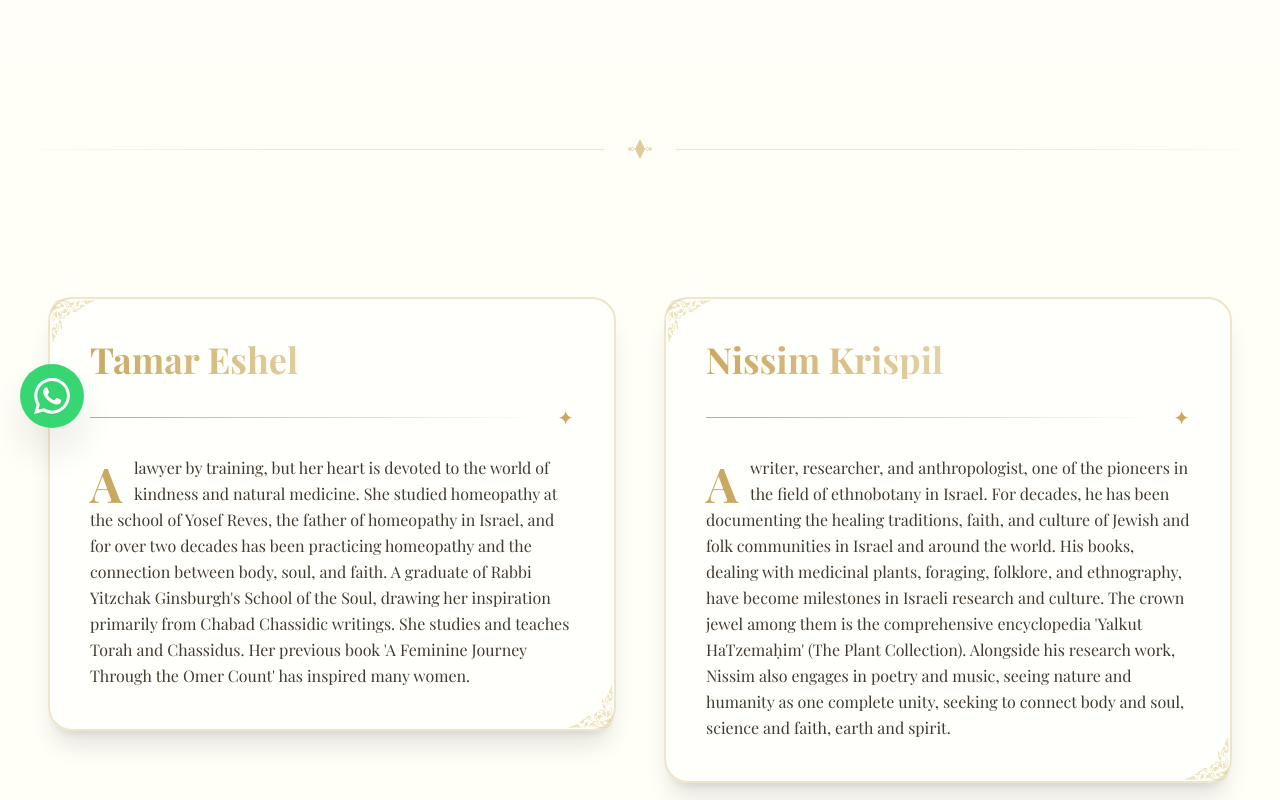
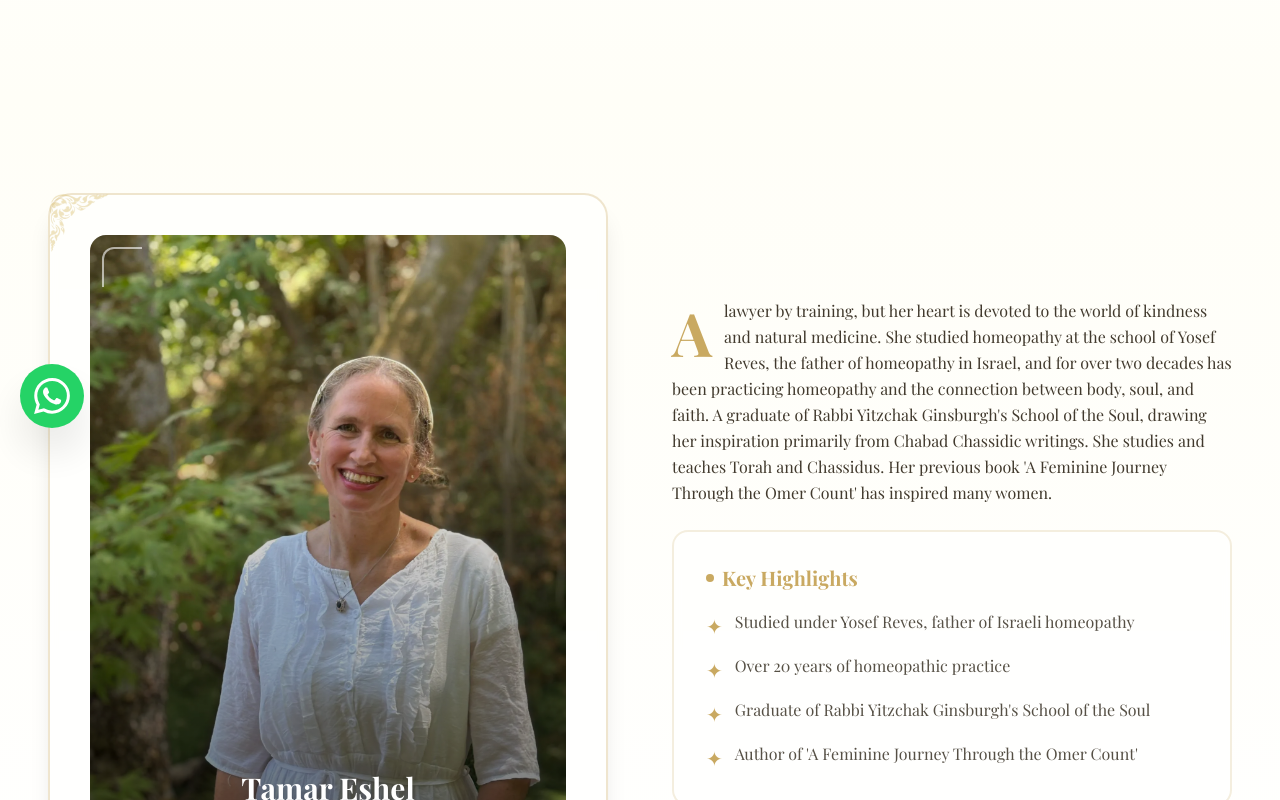
Before and after one commit to itayost/nes-hatamar, a Next.js app: page /en/about in a window 1280 px wide. Shown: the part 340-1140 px from the top of the page. Built offline with nearby package versions, Linux system fonts and the light colour scheme; a web font is replaced by a local one; what tailwindcss-rtl would draw is missing.

Commit message:
Update page.tsx

```diff
--- a/app/[locale]/about/page.tsx
+++ b/app/[locale]/about/page.tsx
@@ -44,64 +44,7 @@ export default async function AboutPage({ params }: { params: Promise<{ locale:
         </div>
       </section>
 
-      <Divider />
-
-      {/* Section 2: Author Cards */}
-      <section className="relative py-20 sm:py-24">
-        <div className="w-full mx-auto px-6 sm:px-8 lg:px-12 max-w-7xl">
-          <div className="grid lg:grid-cols-2 gap-8 lg:gap-12">
-            {/* Tamar Card */}
-            <AnimateOnScroll animation="slideInRight">
-              <div className="relative bg-white/60 backdrop-blur-sm p-8 md:p-10 rounded-3xl shadow-xl border-2 border-gold/30 transition-all duration-300 hover:shadow-2xl hover:border-gold/50">
-                <CornerOrnament position="top-left" size="sm" />
-                <CornerOrnament position="bottom-right" size="sm" />
-
-                <h2 className="text-3xl sm:text-4xl font-bold bg-gradient-to-r from-gold via-gold-light to-gold bg-clip-text text-transparent mb-6">
-                  {t('authorCards.tamar.name')}
-                </h2>
-
-                {/* Decorative divider */}
-                <div className="flex items-center gap-4 mb-6">
-                  <div className="h-px flex-1 bg-gradient-to-r from-gold to-transparent"></div>
-                  <div className="text-gold text-xl">✦</div>
-                </div>
-
-                <div className="prose prose-lg max-w-none text-dark/90 leading-relaxed">
-                  <p className="first-letter:text-5xl first-letter:font-bold first-letter:text-gold first-letter:float-start first-letter:me-3 first-letter:leading-none first-letter:mt-1">
-                    {t('authorCards.tamar.bio')}
-                  </p>
-                </div>
-              </div>
-            </AnimateOnScroll>
-
-            {/* Nissim Card */}
-            <AnimateOnScroll animation="slideInLeft">
-              <div className="relative bg-white/60 backdrop-blur-sm p-8 md:p-10 rounded-3xl shadow-xl border-2 border-gold/30 transition-all duration-300 hover:shadow-2xl hover:border-gold/50">
-                <CornerOrnament position="top-left" size="sm" />
-                <CornerOrnament position="bottom-right" size="sm" />
-
-                <h2 className="text-3xl sm:text-4xl font-bold bg-gradient-to-r from-gold via-gold-light to-gold bg-clip-text text-transparent mb-6">
-                  {t('authorCards.nissim.name')}
-                </h2>
-
-                {/* Decorative divider */}
-                <div className="flex items-center gap-4 mb-6">
-                  <div className="h-px flex-1 bg-gradient-to-r from-gold to-transparent"></div>
-                  <div className="text-gold text-xl">✦</div>
-                </div>
-
-                <div className="prose prose-lg max-w-none text-dark/90 leading-relaxed">
-                  <p className="first-letter:text-5xl first-letter:font-bold first-letter:text-gold first-letter:float-start first-letter:me-3 first-letter:leading-none first-letter:mt-1">
-                    {t('authorCards.nissim.bio')}
-                  </p>
-                </div>
-              </div>
-            </AnimateOnScroll>
-          </div>
-        </div>
-      </section>
-
-      {/* Section 3: Tamar Eshel Profile */}
+      {/* Section 2: Tamar Eshel Profile */}
       <section className="relative py-20 sm:py-24 bg-gradient-to-b from-cream to-white">
         <div className="w-full mx-auto px-6 sm:px-8 lg:px-12 max-w-7xl">
           <div className="grid lg:grid-cols-2 gap-12 lg:gap-16 items-center">
```
